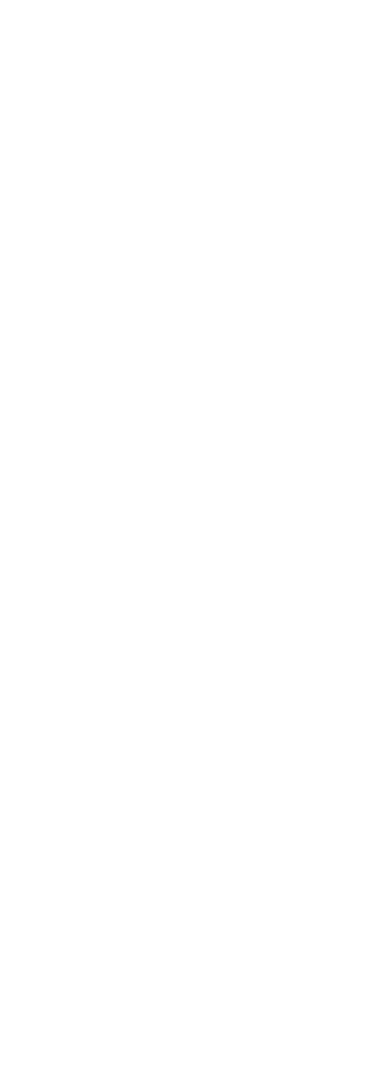
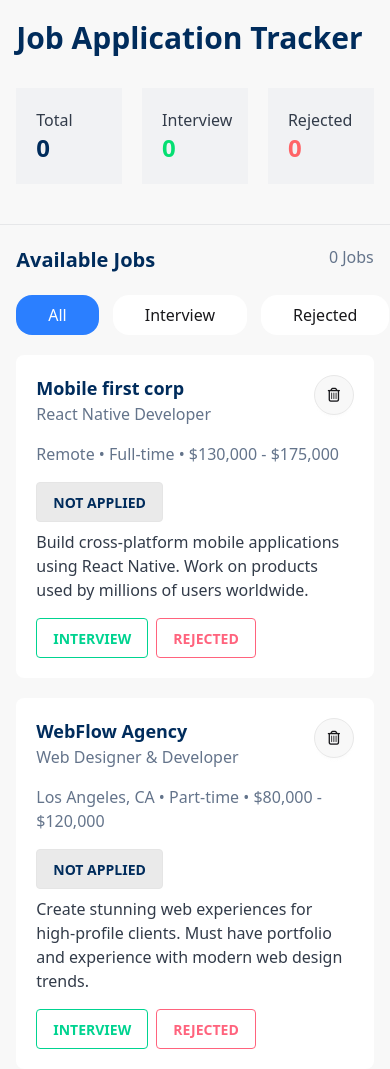
Before and after one commit to sajjaturrahmansheikh-sudo/Job-application-tracker, a plain HTML site: page index.html in a window 390 px wide. Before the commit the page ends 844 px from the top, so only its background shows below. Drawn offline with nearby package versions, Linux system fonts and the light colour scheme.

Commit message:
create markup design with figma and trying to responsive it

```diff
--- a/index.html
+++ b/index.html
@@ -7,6 +7,7 @@
     <title>Job Application Tracker</title>
 
     <!-- tailwind  -->
+    <link href="https://cdn.jsdelivr.net/npm/daisyui@5" rel="stylesheet" type="text/css" />
     <script src="https://cdn.jsdelivr.net/npm/@tailwindcss/browser@4"></script>
 
     <!-- google fonts -->
@@ -23,7 +24,135 @@
 
 </head>
 
-<body>
+<body class="geist min-h-screen max-w-2xl bg-base-200 mx-auto">
+
+
+    <header class="w-11/12 mx-auto py-5  space-y-8">
+
+        <h1 class="text-3xl text-[#002C5C] font-bold">Job Application Tracker</h1>
+
+        <div class="grid grid-cols-3 gap-5">
+
+            <div class="bg-[#F1F2F4] p-5 ">
+                <p class="text-[#323B49] font-medium">Total</p>
+                <p id="totalCount" class="text-2xl font-bold text-[#002C5C]">0</p>
+            </div>
+            <div class="bg-[#F1F2F4] p-5 ">
+                <p class="text-[#323B49] font-medium">Interview</p>
+                <p id="interviewCount" class="text-2xl font-bold text-green-400">0</p>
+            </div>
+            <div class="bg-[#F1F2F4] p-5 ">
+                <p class="text-[#323B49] font-medium">Rejected</p>
+                <p id="rejectedCount" class="text-2xl font-bold text-red-400">0</p>
+            </div>
+
+
+
+        </div>
+
+    </header>
+
+    <hr class="text-[#E6E7E9] my-5">
+
+    <main class="w-11/12 mx-auto">
+        <div class="flex justify-between mb-5">
+
+            <h2 class="text-[#002C5C] text-[20px] font-semibold">Available Jobs</h2>
+
+            <div>
+                <p class="text-[#64748B]"><span class="totalCount">0</span> Jobs</p>
+            </div>
+        </div>
+
+        <div class="flex gap-3.5">
+            <button class="bg-blue-500  text-white px-8 py-2 rounded-2xl cursor-pointer"
+                id="all-filter-btn">All</button>
+            <button class="bg-white px-8 py-2 rounded-2xl cursor-pointer" id="interview-filter-btn">Interview</button>
+            <button class="bg-white px-8 py-2 rounded-2xl cursor-pointer" id="rejected-filter-btn">Rejected</button>
+        </div>
+
+
+
+
+        <section id="allCards" class="mt-5 space-y-5">
+
+            <div class="card bg-white p-5">
+
+                <div class="space-y-4">
+
+                    <div class="flex justify-between">
+                        <div>
+                            <h3 class="cardTitle text-[#002C5C] font-semibold text-[18px]">Mobile first corp</h3>
+                            <p class="cardDes text-[#64748B]">React Native Developer</p>
+                        </div>
+                        <div>
+                            <button id="delete-btn" class="btn btn-circle"><i
+                                    class="fa-regular fa-trash-can"></i></button>
+                        </div>
+                    </div>
+                    <p class="requiers text-[#64748B]">Remote
+                        •
+                        Full-time
+                        •
+                        $130,000 - $175,000</p>
+                    <div class="space-y-2">
+                        <button class="status-btn btn btn-soft text-[#002C5C]">NOT APPLIED</button>
+                        <p class="notes text-[#323B49]">Build cross-platform mobile applications using React Native.
+                            Work on products used by
+                            millions of users worldwide.</p>
+                    </div>
+                    <div class="flex gap-2">
+                        <button class="interview-btn btn btn-outline btn-success">INTERVIEW</button>
+                        <button class="rejected-btn btn btn-outline btn-error">REJECTED</button>
+                    </div>
+
+
+
+                </div>
+            </div>
+            <div class="card bg-white p-5 ">
+
+                <div class="space-y-4">
+
+                    <div class="flex justify-between">
+                        <div>
+                            <h3 class="cardTitle text-[#002C5C] font-semibold text-[18px]">WebFlow Agency</h3>
+                            <p class="cardDes text-[#64748B]">Web Designer & Developer</p>
+                        </div>
+                        <div>
+                            <button id="delete-btn" class="btn btn-circle"><i
+                                    class="fa-regular fa-trash-can"></i></button>
+                        </div>
+                    </div>
+                    <p class="requiers text-[#64748B]">Los Angeles, CA
+                        •
+                        Part-time
+                        •
+                        $80,000 - $120,000</p>
+                    <div class="space-y-2">
+                        <button class="status-btn btn btn-soft text-[#002C5C]">NOT APPLIED</button>
+                        <p class="notes text-[#323B49]">Create stunning web experiences for high-profile clients. Must
+                            have portfolio and experience with modern web design trends.</p>
+                    </div>
+                    <div class="flex gap-2">
+                        <button class="interview-btn btn btn-outline btn-success">INTERVIEW</button>
+                        <button class="rejected-btn btn btn-outline btn-error">REJECTED</button>
+                    </div>
+
+
+
+                </div>
+            </div>
+
+        </section>
+
+
+
+
+    </main>
+
+
+
 
 
 
--- a/tailwind.init.css
+++ b/tailwind.init.css
@@ -1 +1,5 @@
 @import "tailwindcss";
+
+.geist{
+    font-family: "Geist", sans-serif;
+}
```
Also changed, not shown: script.js (line endings or trailing spaces).
